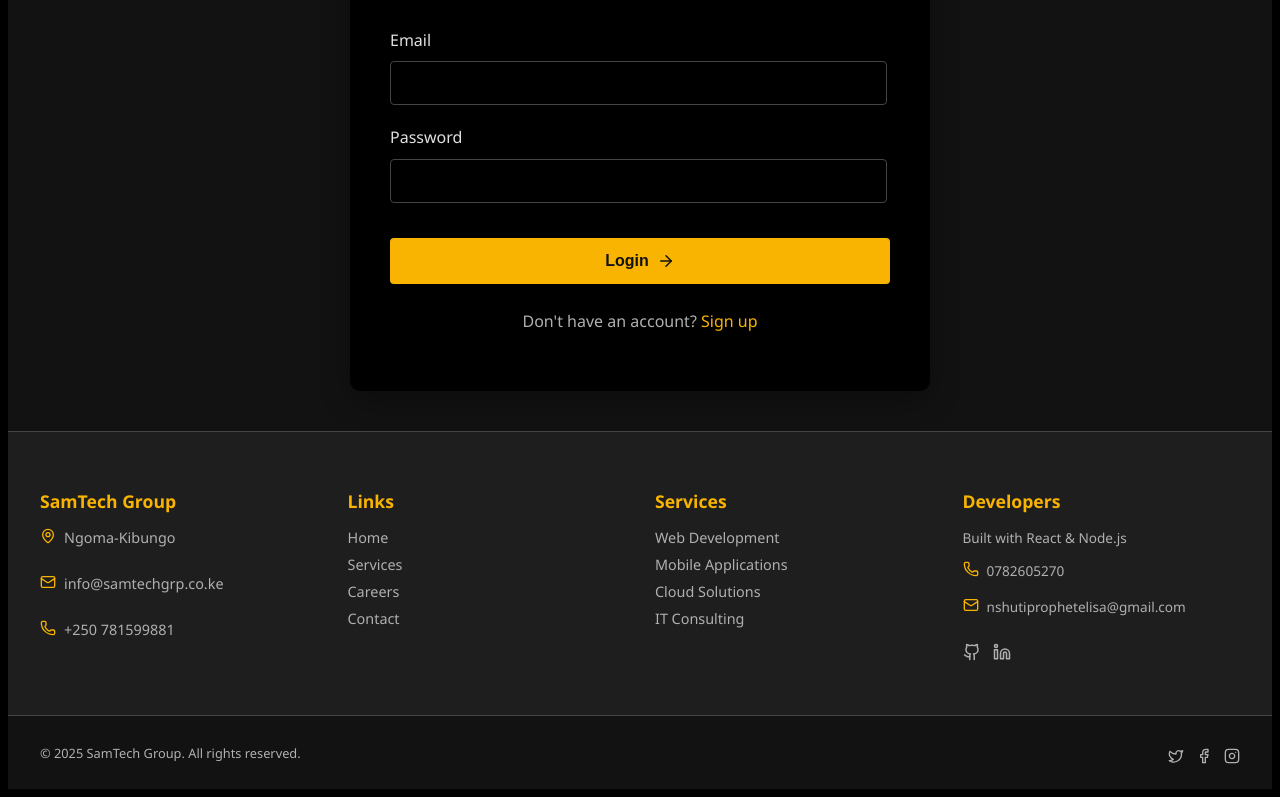
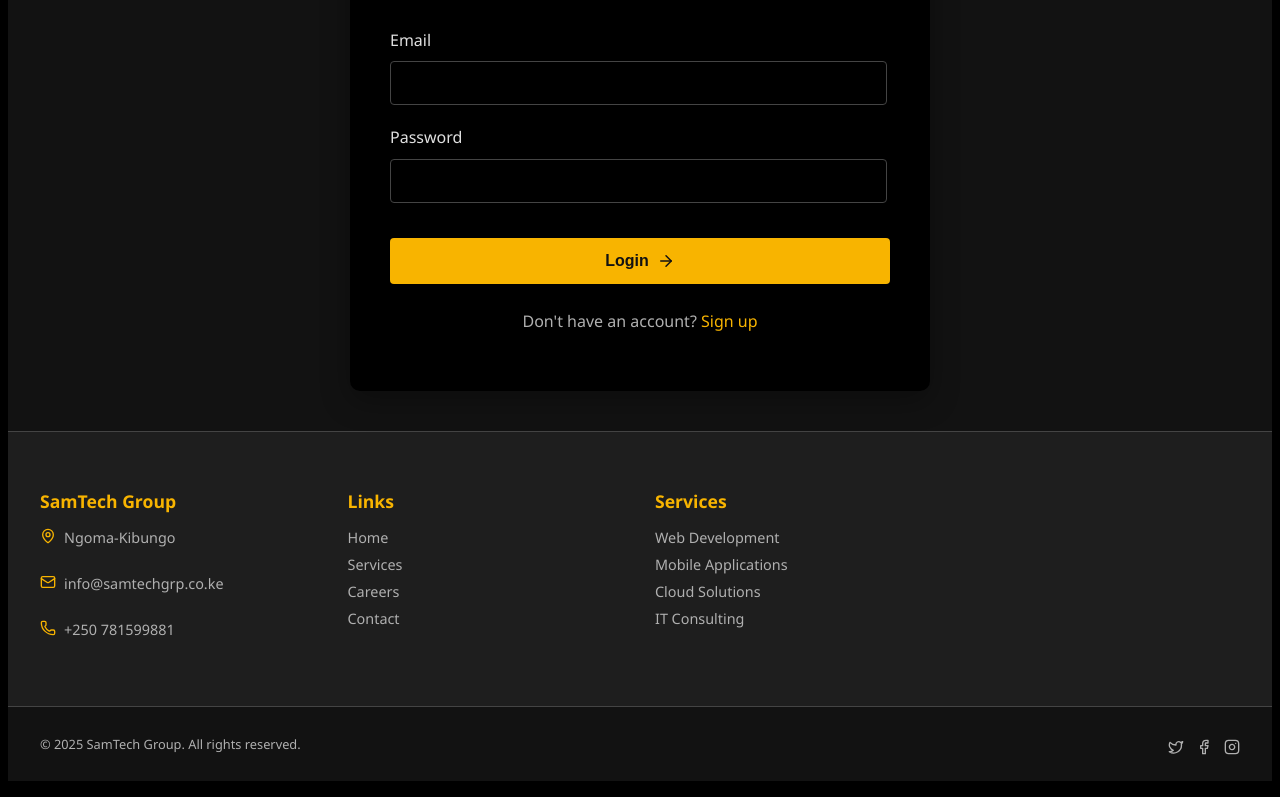
Before and after one commit to shikamusenge/sumtech-clients, a React (Vite) app: page /login in a window 1280 px wide. Shown: the part 437-1234 px from the top of the page. Built offline with nearby package versions, Linux system fonts and the light colour scheme; no server answers.

Commit message:
removed dev

```diff
--- a/src/components/Footer.jsx
+++ b/src/components/Footer.jsx
@@ -50,7 +50,7 @@ const Footer = () => {
               </ul>
             </div>
 
-            {/* Developers */}
+            {/* Developers
             <div className="footer-col">
               <h3 className="footer-heading">Developers</h3>
               <div className="developer-info">
@@ -74,7 +74,7 @@ const Footer = () => {
                   </a>
                 </div>
               </div>
-            </div>
+            </div> */}
           </div>
         </div>
       </div>
--- a/src/pages/Blogs.jsx
+++ b/src/pages/Blogs.jsx
@@ -4,7 +4,7 @@ import axios from "axios";
 import { ArrowRight, FileText, User, Calendar, X } from "lucide-react";
 import "../styles/Blogs.css";
 
-const API_URL = "http://localhost:5000/api/blogs";
+const API_URL = `${BASE_URL}/api/blogs`;
 
 const Blogs = () => {
   const [blogs, setBlogs] = useState([]);
--- a/src/styles/Footer.css
+++ b/src/styles/Footer.css
@@ -20,7 +20,7 @@
 
 .footer-grid {
   display: grid;
-  grid-template-columns: repeat(auto-fit, minmax(200px, 1fr));
+  grid-template-columns: repeat(auto-fit, minmax(260px, 1fr));
   gap: 30px;
 }
 
```
